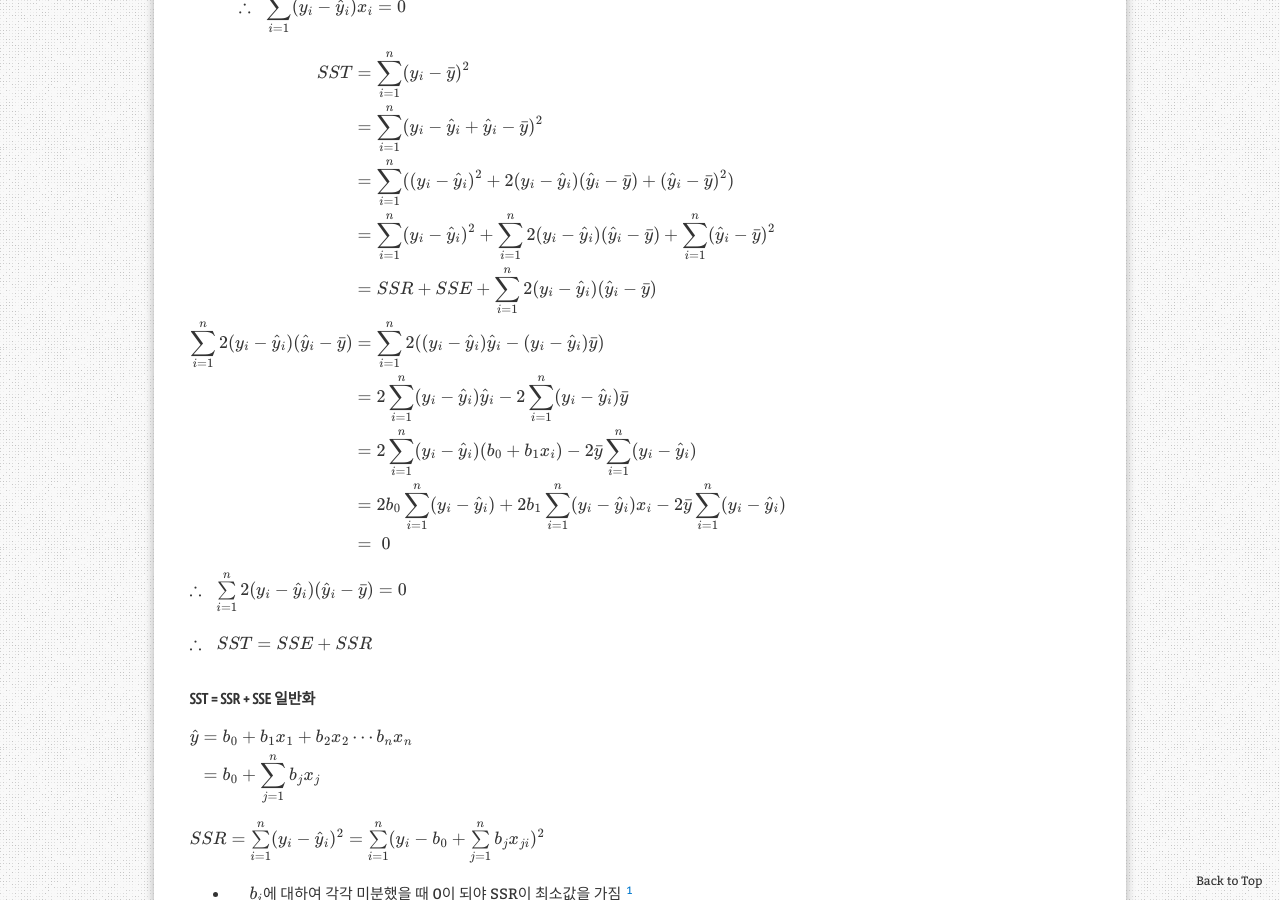
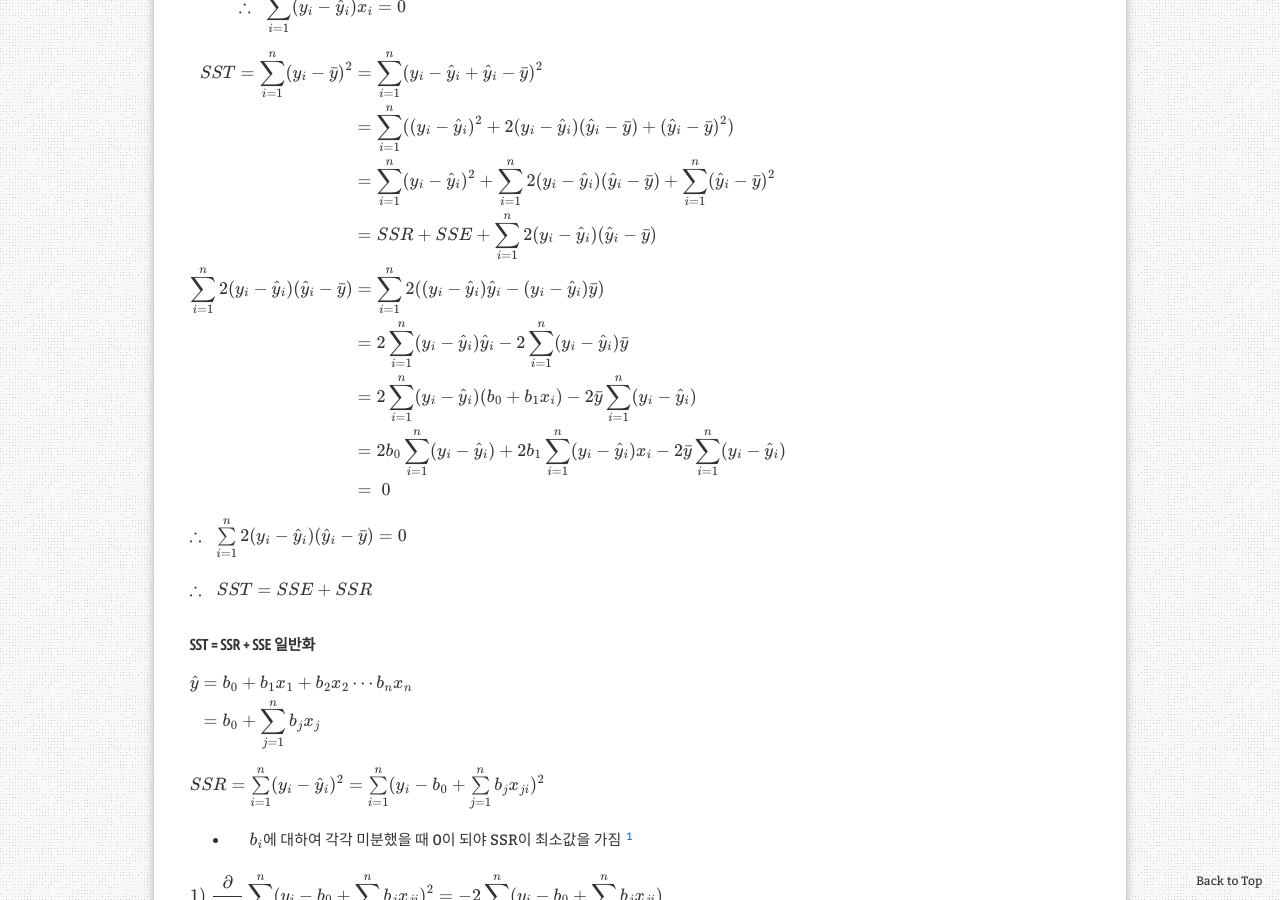
Before and after one commit to aristohyun/aristohyun.github.io, a Jekyll site: the page built from _posts/2021-06-25-Linear-Regression.md, in a window 1280 px wide and 900 px high, scrolled down 3051 px. Built offline with Jekyll 4.4.1, drawn with Linux system fonts in a browser that asks for light colours; formulas are drawn with MathJax 3; comment, search, counter and statistics services are not loaded.

Commit message:
Update 2021-06-25-Linear-Regression.md

```diff
--- a/_posts/2021-06-25-Linear-Regression.md
+++ b/_posts/2021-06-25-Linear-Regression.md
@@ -90,9 +90,9 @@ $ \begin{align\*}
 &= -2 \sum\limits_ {i=1}^{n} (y_ i - \hat{y}_ i) x_ i = 0 \\\
 \therefore \;\; \sum\limits_ {i=1}^{n} (y_ i - \hat{y}_ i) x_ i = 0 \end{align\*}$
 
+
 $ \begin{align\*}
-SST &= \sum\limits_{i=1}^{n}(y_ i - \bar{y})^{2} \\\
-&= \sum\limits_{i=1}^{n}(y_ i - \hat{y}_ {i} + \hat{y}_ i - \bar{y})^2 \\\
+SST = \sum\limits_{i=1}^{n}(y_ i - \bar{y})^{2} &= \sum\limits_{i=1}^{n}(y_ i - \hat{y}_ {i} + \hat{y}_ i - \bar{y})^2 \\\
 &= \sum\limits_{i=1}^{n}((y_ i - \hat{y}_ {i})^2 + 2(y_ i - \hat{y}_ {i})(\hat{y}_ {i} - \bar{y}) +(\hat{y}_ {i} - \bar{y})^2) \\\
 &= \sum\limits_{i=1}^{n}(y_ i - \hat{y}_ {i})^2  +  \sum\limits_ {i=1}^{n}2(y_ i - \hat{y}_ i)(\hat{y}_ {i} - \bar{y})  +  \sum\limits_ {i=1}^{n}(\hat{y}_ {i} - \bar{y})^2 \\\
 &= SSR + SSE + \sum\limits_ {i=1}^{n}2(y_ i - \hat{y}_ i)(\hat{y}_ i - \bar{y}) \\\
```
